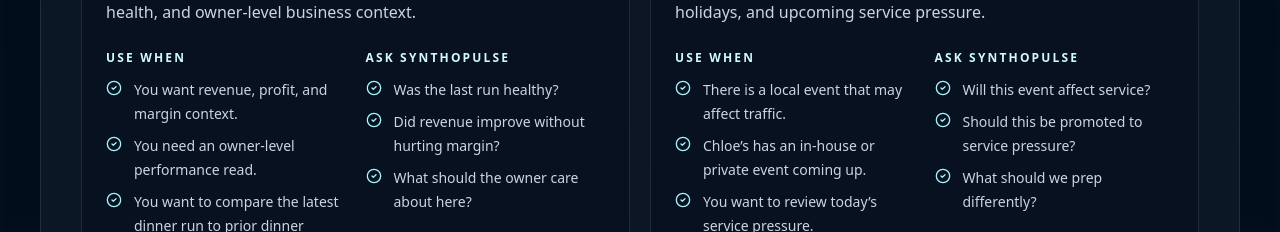
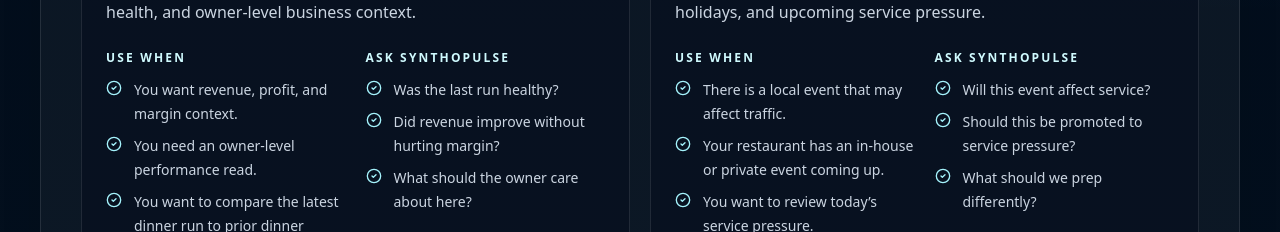
Before and after one commit to hensleehiggins/synthopulse-site, a Next.js app: page /get-started in a window 1280 px wide. Shown: the part 1940-2172 px from the top of the page. Built offline with nearby package versions, Linux system fonts and the light colour scheme.

Commit message:
Update page.tsx

```diff
--- a/app/get-started/page.tsx
+++ b/app/get-started/page.tsx
@@ -89,7 +89,7 @@
       "Tracks local demand signals, in-house events, private events, holidays, and upcoming service pressure.",
     useWhen: [
       "There is a local event that may affect traffic.",
-      "Chloe’s has an in-house or private event coming up.",
+      "Your restaurant has an in-house or private event coming up.",
       "You want to review today’s service pressure.",
     ],
     ask: [
```
